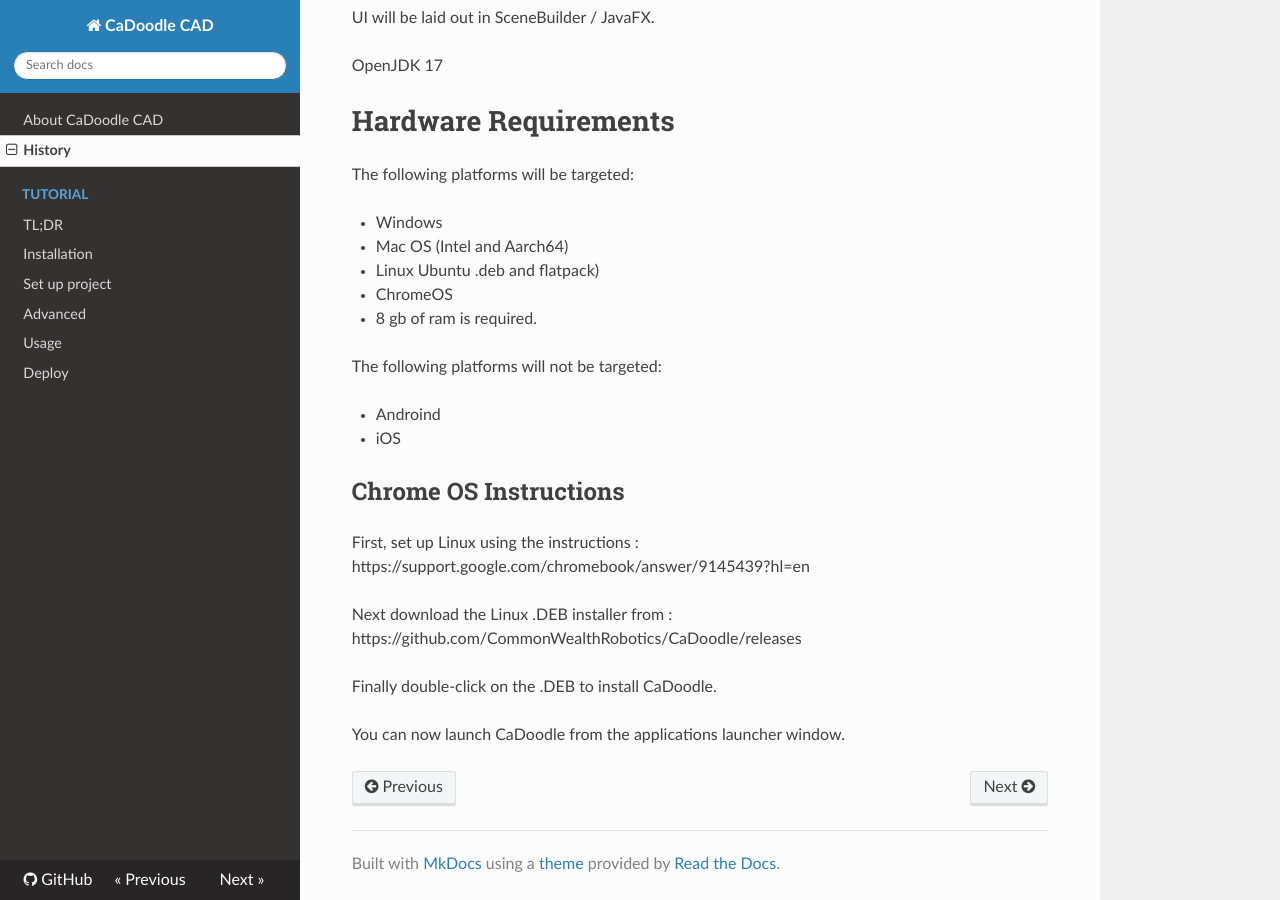
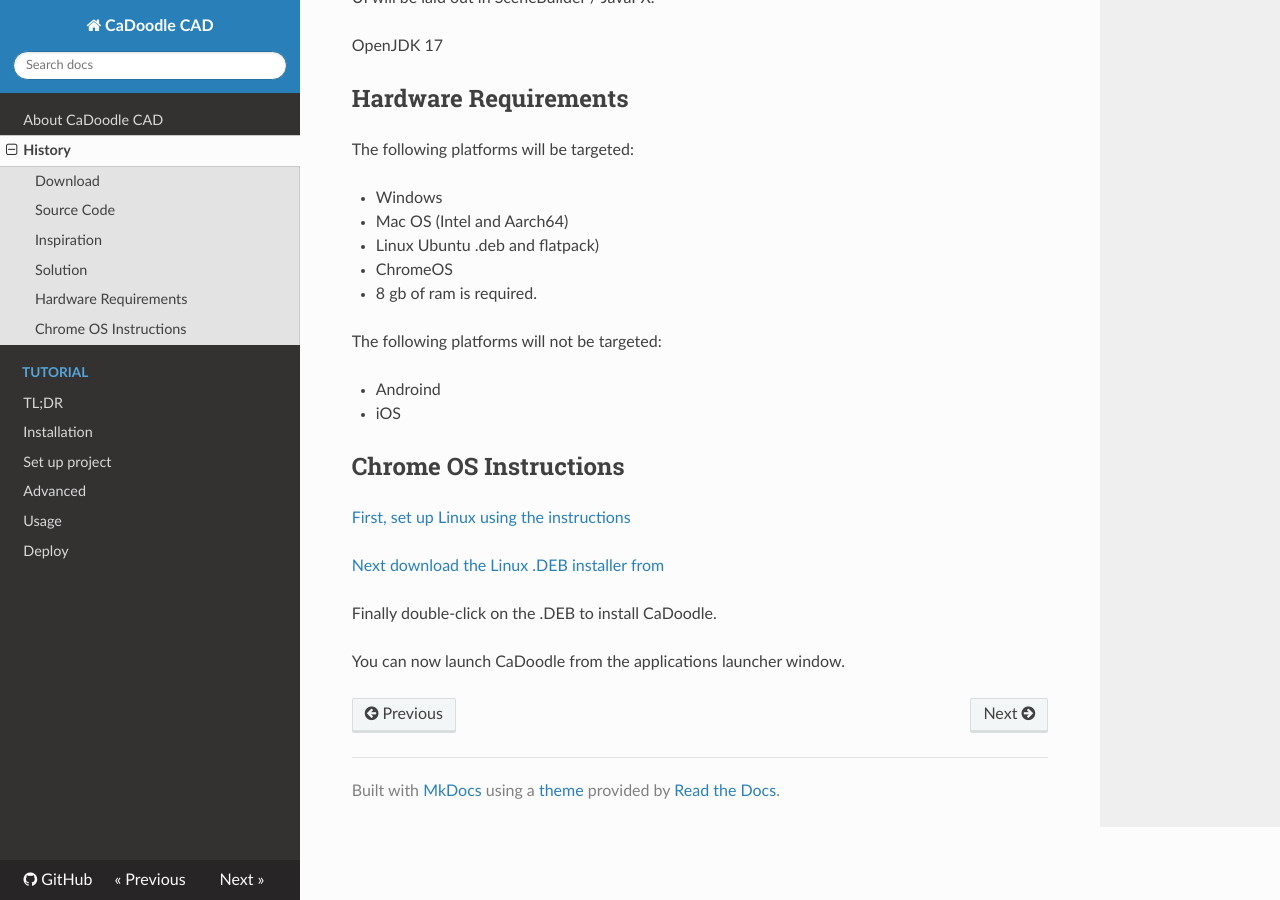
Before and after one commit to CaDoodleWebsite/cadoodlecad.github.io, an MkDocs documentation site: the page built from docs/docs/tutorial/history.md, in a window 1280 px wide and 900 px high, scrolled down 1514 px. Built offline with MkDocs 1.6.1, drawn with Linux system fonts in a browser that asks for light colours; nearby versions of some CDN libraries; some of the changed text lies outside the part shown.

Commit message:
correcting the markdown

```diff
--- a/docs/docs/tutorial/history.md
+++ b/docs/docs/tutorial/history.md
@@ -37,7 +37,7 @@
 2. Subscription model is precarious (Autodesk is not known as a reliable partner for free tools over time)
 3. Proprietary source files
 
-# Solution
+## Solution
 
 This application is Java based and uses BowerStudio as the CAD kernel.
 
@@ -47,7 +47,7 @@
 
 OpenJDK 17
 
-# Hardware Requirements
+## Hardware Requirements
 
 The following platforms will be targeted:
 
@@ -64,9 +64,9 @@
 
 ## Chrome OS Instructions
 
-First, set up Linux using the instructions : https://support.google.com/chromebook/answer/9145439?hl=en
+[First, set up Linux using the instructions ](https://support.google.com/chromebook/answer/9145439?hl=en)
 
-Next download the Linux .DEB installer from : https://github.com/CommonWealthRobotics/CaDoodle/releases
+[Next download the Linux .DEB installer from  ](https://github.com/CommonWealthRobotics/CaDoodle/releases)
 
 Finally double-click on the .DEB to install CaDoodle.
 
```
Also changed, not shown: other parts of docs/docs/tutorial/history.md (+5 -5 lines).
